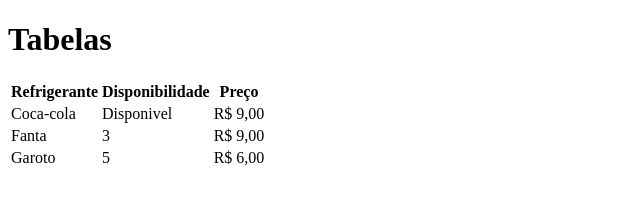
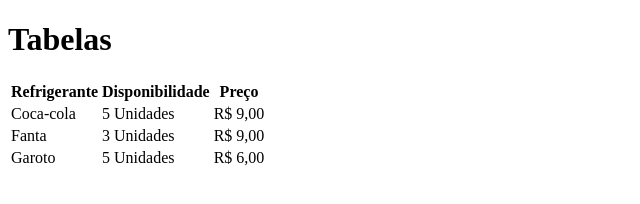
Before and after one commit to dayvisson-dias/Aula-09-tabelas-html, a plain HTML site: page index.html in a window 1280 px wide. Shown: the whole page, without its empty margins (0-640 px from the left). Drawn offline with Linux system fonts and the light colour scheme.

Commit message:
adicionado a palavra unidade

```diff
--- a/index.html
+++ b/index.html
@@ -17,19 +17,19 @@
 
         <tr>
             <td>Coca-cola</td>
-            <td>Disponivel</td>
+            <td>5 Unidades</td>
             <td>R$ 9,00</td>
         </tr>
 
         <tr>
             <td>Fanta</td>
-            <td>3</td>
+            <td>3 Unidades</td>
             <td>R$ 9,00</td>
         </tr>
 
         <tr>
             <td>Garoto</td>
-            <td>5</td>
+            <td>5 Unidades</td>
             <td>R$ 6,00</td>
         </tr>
 
```
